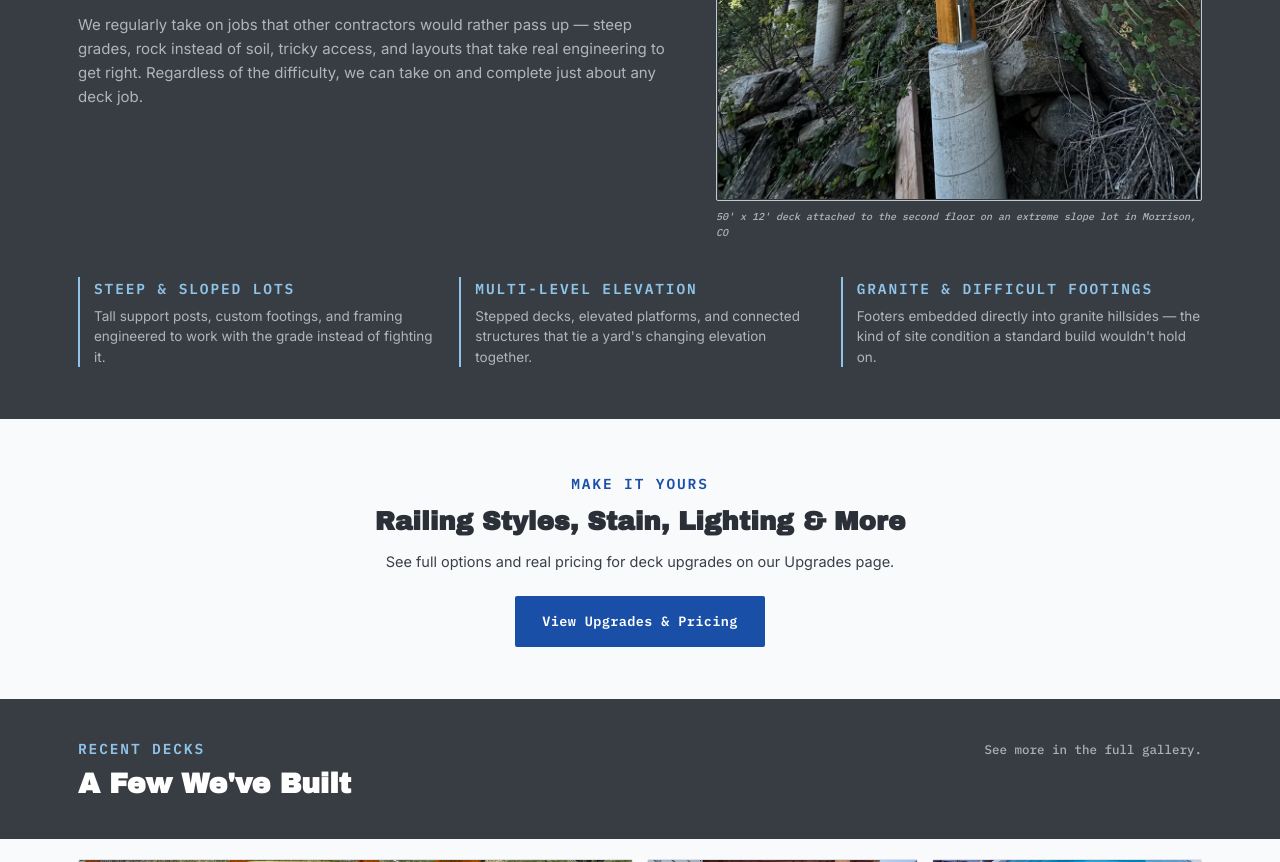
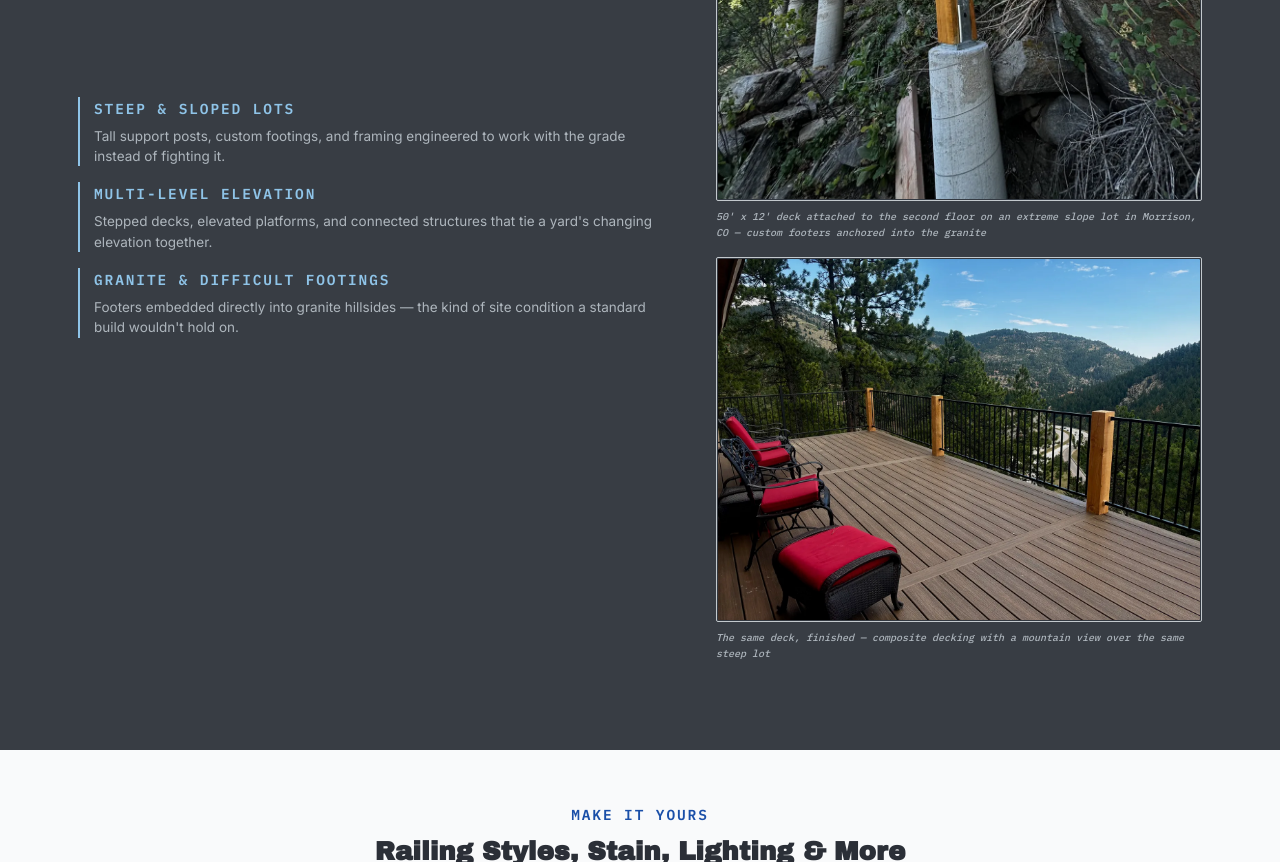
Before and after one commit to deckgiant/website, a plain HTML site: page decks.html in a window 1280 px wide. Shown: the part 3348-4210 px from the top of the page. Drawn offline with Linux system fonts and the light colour scheme.

Commit message:
Add files via upload

```diff
--- a/decks.html
+++ b/decks.html
@@ -466,29 +466,19 @@
       </div>
     </div>
   </div>
-    </div>
-  </div>
 </section>
 
 <!-- ============ TERRAIN CALLOUT ============ -->
 <section style="padding:52px 0; background:var(--charcoal);">
   <div class="wrap">
-    <div class="terrain-split" style="gap:44px; align-items:center; margin-bottom:36px;">
+    <div class="terrain-split" style="gap:44px; align-items:start; margin-bottom:36px;">
       <div>
         <span class="eyebrow on-dark">Built for the Front Range</span>
         <h2 style="color:#fff; font-size:26px; margin:10px 0 14px;">Steep, Rocky &amp; Difficult Terrain</h2>
         <p style="color:#aeb6bd; font-size:15px; margin-bottom:16px;">This is where Deck Giant does its best work. Some of our largest builds sit on steep, rocky lots in Evergreen, Morrison, and other mountain communities — terrain a standard deck build wouldn't hold. We engineer tall support posts, custom footings, and framing designed to work with the grade instead of fighting it.</p>
         <p style="color:#aeb6bd; font-size:15px;">On a recent project near Morrison, we built a large second-floor-attached deck straight into a granite hillside — very little soil, mostly solid rock. That meant custom footers embedded directly into the granite with specialized structural attachments in place of standard concrete footings, engineered to carry the deck's full load off the rock itself.</p>
         <p style="color:#aeb6bd; font-size:15px; margin-top:16px;">We regularly take on jobs that other contractors would rather pass up — steep grades, rock instead of soil, tricky access, and layouts that take real engineering to get right. Regardless of the difficulty, we can take on and complete just about any deck job.</p>
-      </div>
-      <div>
-        <div class="photo-slot" style="aspect-ratio:3/4; background:none; padding:0; position:relative;">
-          <img src="steep-slope-deck-morrison-co.webp" alt="Second-floor deck built into a granite hillside near Morrison, CO by Deck Giant, with custom footers anchored into the rock" width="1000" height="1334" loading="lazy" style="width:100%; height:100%; object-fit:cover; border-radius:var(--radius); border:1px solid var(--line-dark);">
-        </div>
-        <p class="photo-caption" style="color:#aeb6bd; padding-left:0; padding-right:0;">50' x 12' deck attached to the second floor on an extreme slope lot in Morrison, CO</p>
-      </div>
-    </div>
-    <div class="terrain-specialty-grid on-dark">
+        <div class="terrain-specialty-grid on-dark" style="grid-template-columns:1fr; gap:16px; margin-top:120px;">
           <div>
             <span class="eyebrow on-dark">Steep &amp; Sloped Lots</span>
             <p>Tall support posts, custom footings, and framing engineered to work with the grade instead of fighting it.</p>
@@ -500,6 +490,18 @@
           <div>
             <span class="eyebrow on-dark">Granite &amp; Difficult Footings</span>
             <p>Footers embedded directly into granite hillsides — the kind of site condition a standard build wouldn't hold on.</p>
+          </div>
+        </div>
+      </div>
+      <div>
+        <div class="photo-slot" style="aspect-ratio:3/4; background:none; padding:0; position:relative;">
+          <img src="steep-slope-deck-morrison-co.webp" alt="Second-floor deck built into a granite hillside near Morrison, CO by Deck Giant, with custom footers anchored into the rock" width="1000" height="1334" loading="lazy" style="width:100%; height:100%; object-fit:cover; border-radius:var(--radius); border:1px solid var(--line-dark);">
+        </div>
+        <p class="photo-caption" style="color:#aeb6bd; padding-left:0; padding-right:0;">50' x 12' deck attached to the second floor on an extreme slope lot in Morrison, CO — custom footers anchored into the granite</p>
+        <div class="photo-slot" style="aspect-ratio:4/3; background:none; padding:0; position:relative; margin-top:16px;">
+          <img src="morrison-trex-deck-mountain-view.webp" alt="Finished composite deck built on steep terrain in Morrison, CO by Deck Giant, overlooking the mountains" width="1400" height="1050" loading="lazy" style="width:100%; height:100%; object-fit:cover; border-radius:var(--radius); border:1px solid var(--line-dark);">
+        </div>
+        <p class="photo-caption" style="color:#aeb6bd; padding-left:0; padding-right:0;">The same deck, finished — composite decking with a mountain view over the same steep lot</p>
       </div>
     </div>
   </div>
```
Also changed, not shown: gallery.html (+8 -0 lines), index.html (+3 -3 lines), morrison-trex-deck-mountain-view.webp (added). Lines whose indentation alone changed are shown as unchanged.
